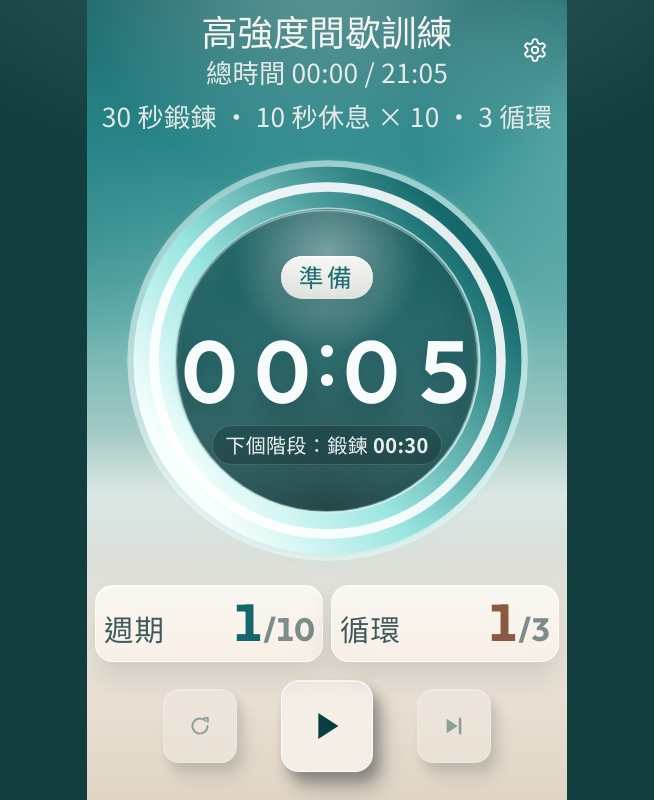
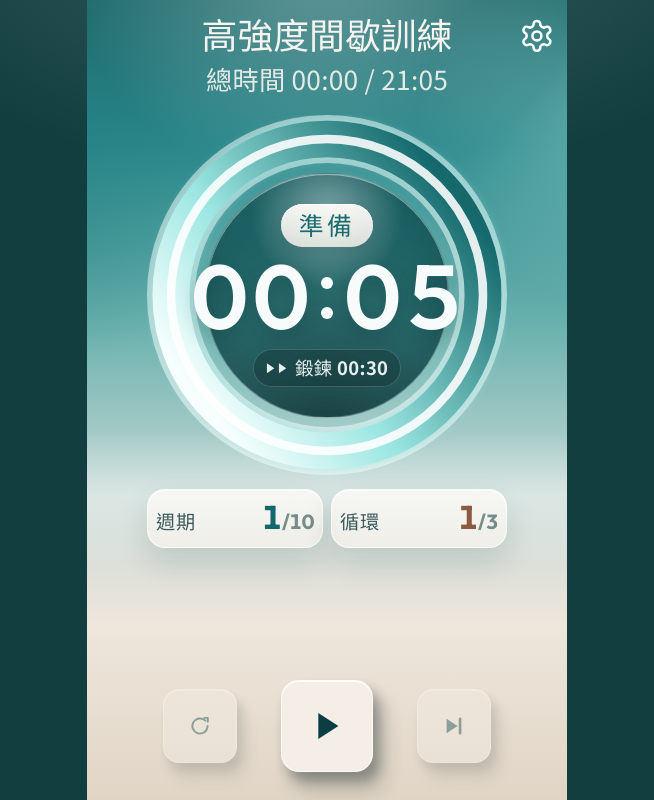
Before and after one commit to eb-barry/HIT-timer, a React (Vite) app: page / in a window 1280 px wide. Shown: the whole page, without its empty margins (313-967 px from the left). Built offline with nearby package versions, Linux system fonts and the light colour scheme.

Commit message:
Focus the countdown on the ring and align the cards to it.
Drop the workout summary and the on-screen 3-2-1 flash, shrink the dial to 75% of the screen, and keep the next-phase chip as two triangles plus the upcoming time.

Co-authored-by: Barry <eb-barry@users.noreply.github.com>

```diff
--- a/src/App.tsx
+++ b/src/App.tsx
@@ -135,7 +135,6 @@ export function App() {
         <TimerScreen
           preset={shownPreset}
           state={timer.state}
-          caption={timer.caption}
           progressRef={timer.progressRef}
           onOpenSettings={() => setSettingsOpen(true)}
           onPrimary={startOrToggle}
--- a/src/components/Ring.tsx
+++ b/src/components/Ring.tsx
@@ -43,7 +43,7 @@ export function Ring({
 
   return (
     <div className={paused ? "ring is-paused" : "ring"} data-phase={phase}>
-      <svg className="ring-svg" viewBox="0 0 100 100" aria-hidden="true">
+      <svg className="ring-svg" viewBox="5 5 90 90" aria-hidden="true">
         <defs>
           <linearGradient id="tube" x1="18%" y1="8%" x2="82%" y2="92%">
             <stop offset="0%" stopColor={highlight} />
--- a/src/components/TimerScreen.tsx
+++ b/src/components/TimerScreen.tsx
@@ -1,5 +1,5 @@
 import { useEffect, useState } from "react";
-import { briefSummary, totalDurationSec } from "../timer/plan";
+import { totalDurationSec } from "../timer/plan";
 import { formatClock } from "../timer/format";
 import { selectView, type TimerState } from "../timer/engine";
 import { PHASE_LABEL, type TimerConfig } from "../timer/types";
@@ -18,7 +18,6 @@ const PHASE_INK: Record<string, string> = {
 export function TimerScreen({
   preset,
   state,
-  caption,
   progressRef,
   onOpenSettings,
   onPrimary,
@@ -27,7 +26,6 @@ export function TimerScreen({
 }: {
   preset: TimerConfig;
   state: TimerState;
-  caption: string | null;
   progressRef: { current: () => number };
   onOpenSettings: () => void;
   onPrimary: () => void;
@@ -55,34 +53,29 @@ export function TimerScreen({
   return (
     <section className="train" data-status={view.status} data-phase={view.phase}>
       <header className="topbar">
+        <div className="title-line">
           <span className="topbar-spacer" />
-        <div className="titles">
           <h1>{preset.name}</h1>
+          <button type="button" className="gear-btn" onClick={onOpenSettings} aria-label="設定">
+            <IconGear />
+          </button>
+        </div>
         <p data-testid="total-time">
           總時間 {formatClock(view.elapsedSec)} / {formatClock(total)}
         </p>
-        </div>
-        <button type="button" className="gear-btn" onClick={onOpenSettings} aria-label="設定">
-          <IconGear />
-        </button>
       </header>
-      <p className="summary">{briefSummary(preset)}</p>
 
       <div className="stage">
+        <div className="dial">
           <Ring phase={view.phase} paused={view.paused} progressRef={progressRef}>
             <div className="phase-pill" data-testid="phase-label" style={{ color: PHASE_INK[view.phase] }}>
               {PHASE_LABEL[view.phase]}
             </div>
-          <div className="cue-slot">{caption ? <span className="cue-flash">{caption}</span> : null}</div>
             <div className="clock" data-testid="timer-clock" aria-label={formatClock(view.displaySec)} key={`${view.phase}-${view.displaySec}`}>
               <ClockFace seconds={view.displaySec} />
             </div>
-          <div className="next-chip" data-testid="next-phase">
-            {view.paused ? "已暫停" : view.nextText}
-          </div>
+            <NextPhase paused={view.paused} text={view.nextText} />
           </Ring>
-      </div>
-
           <div className="stats">
             <article className="glass stat">
               <p data-testid="round-label">
@@ -102,6 +95,8 @@ export function TimerScreen({
                 </span>
               </p>
             </article>
+          </div>
+        </div>
       </div>
 
       <div className="controls">
@@ -173,6 +168,33 @@ export function TimerScreen({
   );
 }
 
+function NextPhase({ paused, text }: { paused: boolean; text: string }) {
+  const detail = text.startsWith("下個階段：") ? text.slice("下個階段：".length) : null;
+  return (
+    <div className="next-chip" data-testid="next-phase" aria-label={paused ? "已暫停" : text}>
+      {paused || detail === null ? (
+        <span>{paused ? "已暫停" : text}</span>
+      ) : (
+        <>
+          <span className="next-marks" aria-hidden="true">
+            <Triangle />
+            <Triangle />
+          </span>
+          <span>{detail}</span>
+        </>
+      )}
+    </div>
+  );
+}
+
+function Triangle() {
+  return (
+    <svg viewBox="0 0 8 10" aria-hidden="true">
+      <path d="M0.8 0.6 L7.2 5 L0.8 9.4 Z" fill="currentColor" />
+    </svg>
+  );
+}
+
 function ClockFace({ seconds }: { seconds: number }) {
   const parts = formatClock(seconds).split(":");
   return parts.map((part, index) => (
--- a/src/styles.css
+++ b/src/styles.css
@@ -105,16 +105,27 @@ button:disabled { cursor: default; opacity: 0.42; }
   flex-direction: column;
 }
 
-.topbar,
+.topbar {
+  display: flex;
+  flex-direction: column;
+  align-items: stretch;
+  gap: 6px;
+  padding: calc(12px + env(safe-area-inset-top)) 8px 0;
+}
+
 .editor-bar {
   display: grid;
-  grid-template-columns: 40px 1fr 40px;
+  grid-template-columns: 72px 1fr 72px;
   align-items: center;
   gap: 4px;
   padding: calc(10px + env(safe-area-inset-top)) 10px 0;
 }
 
-.editor-bar { grid-template-columns: 72px 1fr 72px; }
+.title-line {
+  display: grid;
+  grid-template-columns: 2.75rem 1fr 2.75rem;
+  align-items: center;
+}
 
 .titles { min-width: 0; text-align: center; color: #f7f4f0; }
 
@@ -128,10 +139,14 @@ button:disabled { cursor: default; opacity: 0.42; }
   letter-spacing: 0.04em;
 }
 
-.titles h1 {
+.title-line h1 {
+  margin: 0;
+  color: #f7f4f0;
   font-size: 2.24rem;
-  line-height: 1.15;
+  font-weight: 700;
+  line-height: 1;
   letter-spacing: 0;
+  text-align: center;
   white-space: nowrap;
   overflow: hidden;
   text-overflow: ellipsis;
@@ -139,18 +154,13 @@ button:disabled { cursor: default; opacity: 0.42; }
 
 .editor-bar h1 { text-align: center; color: #f7f4f0; }
 
-.titles p,
-.summary {
-  margin: 4px 0 0;
+.topbar p {
+  margin: 0;
+  text-align: center;
   color: rgba(247, 244, 240, 0.9);
   font-size: 1.64rem;
   line-height: 1.35;
   letter-spacing: 0.01em;
-}
-
-.summary {
-  margin: 8px 12px 0;
-  text-align: center;
 }
 
 .icon-btn,
@@ -181,8 +191,8 @@ button:disabled { cursor: default; opacity: 0.42; }
 .ctrl svg { width: 26px; height: 26px; display: block; }
 
 .gear-btn {
-  width: 44px;
-  height: 44px;
+  width: 2.75rem;
+  height: 2.75rem;
   justify-self: end;
   display: grid;
   place-items: center;
@@ -194,27 +204,38 @@ button:disabled { cursor: default; opacity: 0.42; }
   -webkit-tap-highlight-color: transparent;
 }
 
-.gear-btn svg { width: 26px; height: 26px; display: block; }
+.gear-btn svg {
+  width: 2.24rem;
+  height: 2.24rem;
+  display: block;
+  transform: translateY(2px);
+}
 
-.topbar-spacer { width: 44px; height: 44px; }
+.topbar-spacer { width: 2.75rem; height: 2.24rem; }
 
 .stage {
   flex: 1;
   min-height: 0;
   width: 100%;
-  display: grid;
-  place-items: center;
-  padding: 4px 0 2px;
-  container-type: size;
+  display: flex;
+  align-items: flex-start;
+  justify-content: center;
+  padding: 18px 0 4px;
+}
+
+.dial {
+  width: 75%;
+  display: flex;
+  flex-direction: column;
+  align-items: center;
+  gap: 14px;
 }
 
 .ring {
   position: relative;
-  width: min(100cqw, 100cqh, 449px);
-  height: min(100cqw, 100cqh, 449px);
-  max-width: 100%;
-  justify-self: center;
-  align-self: center;
+  width: 100%;
+  aspect-ratio: 1;
+  container-type: inline-size;
 }
 
 .ring::before {
@@ -308,21 +329,14 @@ button:disabled { cursor: default; opacity: 0.42; }
   line-height: 1.2;
 }
 
-.cue-slot {
-  height: 1.35rem;
-  margin-top: 6px;
-  font-family: Outfit, "Avenir Next", sans-serif;
-  font-size: 1.15rem;
-  font-weight: 650;
-  letter-spacing: 0.18em;
-}
-
 .clock {
   display: flex;
   align-items: center;
   justify-content: center;
+  margin-top: 4px;
   font-family: Outfit, "Avenir Next", "Noto Sans TC", sans-serif;
-  font-size: clamp(3.6rem, 15.4vw, 5.5rem);
+  font-size: 4.55rem;
+  font-size: 25.16cqi;
   font-weight: 600;
   line-height: 1;
   letter-spacing: 0;
@@ -337,8 +351,8 @@ button:disabled { cursor: default; opacity: 0.42; }
 }
 
 .clock-digits {
-  letter-spacing: 0.24em;
-  margin-right: -0.24em;
+  letter-spacing: 0.09em;
+  margin-right: -0.09em;
 }
 
 .clock-colon {
@@ -347,7 +361,8 @@ button:disabled { cursor: default; opacity: 0.42; }
   justify-content: space-between;
   width: 0.22em;
   height: 0.46em;
-  margin: 0 0.1em 0.12em;
+  margin: 0 0.1em;
+  transform: translateY(2px);
 }
 
 .clock-colon i {
@@ -360,24 +375,42 @@ button:disabled { cursor: default; opacity: 0.42; }
 }
 
 .next-chip {
-  margin-top: 10px;
-  max-width: 94%;
+  display: inline-flex;
+  align-items: center;
+  justify-content: center;
+  gap: 8px;
+  margin-top: 8px;
+  max-width: 96%;
   padding: 6px 12px;
   border-radius: 999px;
   background: rgba(8, 30, 32, 0.28);
   border: 1px solid rgba(255, 255, 255, 0.16);
   color: rgba(247, 251, 251, 0.94);
-  font-size: 1.25rem;
+  font-size: 1.15rem;
   font-weight: 700;
   line-height: 1.3;
   letter-spacing: 0.02em;
+}
+
+.next-marks {
+  display: inline-flex;
+  align-items: center;
+  gap: 3px;
+  flex: none;
+}
+
+.next-marks svg {
+  width: 0.5em;
+  height: 0.68em;
+  display: block;
 }
 
 .stats {
   display: grid;
   grid-template-columns: 1fr 1fr;
   gap: 8px;
-  padding: 0 8px;
+  width: 100%;
+  padding: 0;
 }
 
 .glass {
@@ -394,7 +427,7 @@ button:disabled { cursor: default; opacity: 0.42; }
 
 .stat-label {
   color: rgba(20, 56, 58, 0.82);
-  font-size: 1.84rem;
+  font-size: 1.2rem;
   font-weight: 700;
   letter-spacing: 0.04em;
 }
@@ -417,7 +450,7 @@ button:disabled { cursor: default; opacity: 0.42; }
 }
 
 .stat strong {
-  font-size: 3.22rem;
+  font-size: 2.05rem;
   font-weight: 700;
   letter-spacing: 0;
   color: var(--deep);
@@ -425,7 +458,7 @@ button:disabled { cursor: default; opacity: 0.42; }
 }
 
 .stat-of {
-  font-size: 2.02rem;
+  font-size: 1.28rem;
   font-weight: 700;
   color: rgba(20, 56, 58, 0.55);
 }
```
Lines whose indentation alone changed are shown as unchanged.
